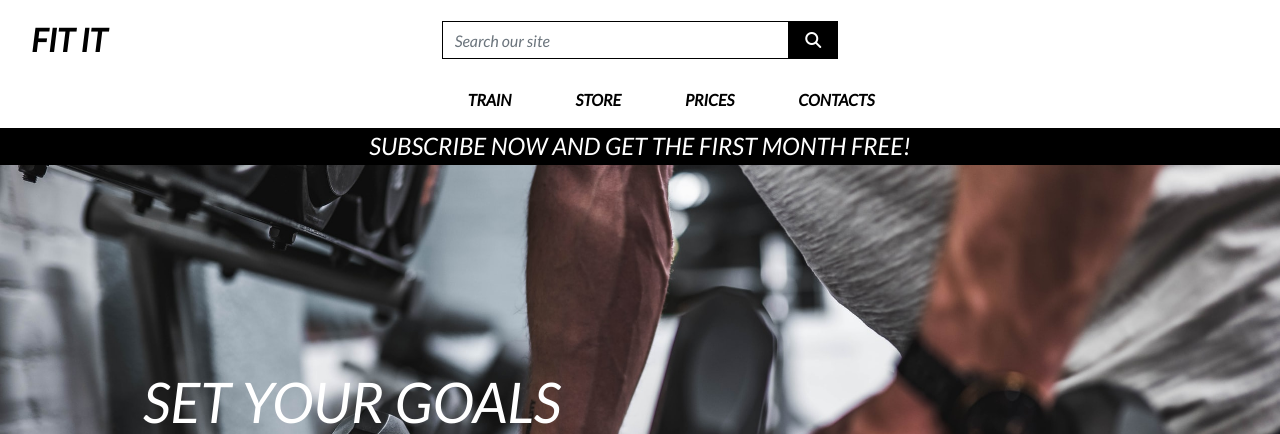
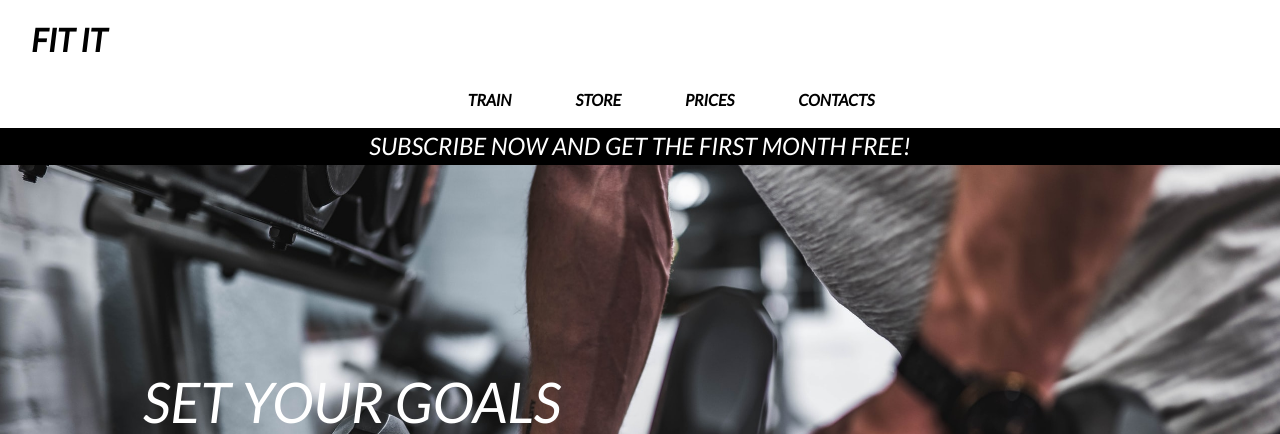
Before and after one commit to ClaudiaLie/MS_4_FitIt, a Django app: page / in a window 1280 px wide. Shown: the top 434 px of the page. Run offline with Django 3.2, Linux system fonts and the light colour scheme; some libraries are stand-ins or nearby versions.

Commit message:
search bar in the store section

```diff
--- a/templates/base.html
+++ b/templates/base.html
@@ -43,21 +43,6 @@
                     <a href="{% url 'home' %}" class="nav-link main-logo-link">
                         <h2 class="logo-font text-black my-0"><strong>Fit It</strong> </h2>
                     </a>
-                </div>
-
-                <div class="col-12 col-lg-4 my-auto py-1 py-lg-0">
-                    <form method="GET" action="{% url 'products' %}"> <!-- Add gym classes too -->
-                        <div class="input-group w-100">
-                            <input class="form-control border border-black rounded-0" type="text" name="q" placeholder="Search our site">
-                            <div class="input-group-append">
-                                <button class="form-control btn btn-black border border-black rounded-0" type="submit">
-                                    <span class="icon">
-                                        <i class="fas fa-search"></i>
-                                    </span>
-                                </button>
-                            </div>
-                        </div>
-                    </form>
                 </div>
                 <div class="col-12 col-lg-4 my-auto py-1 py-lg-0">
                     <ul class="list-inline list-unstyled text-center text-lg-right my-0">
```
Also changed, not shown: products/templates/products/products.html (+15 -0 lines), templates/includes/store-nav.html (line endings or trailing spaces).
